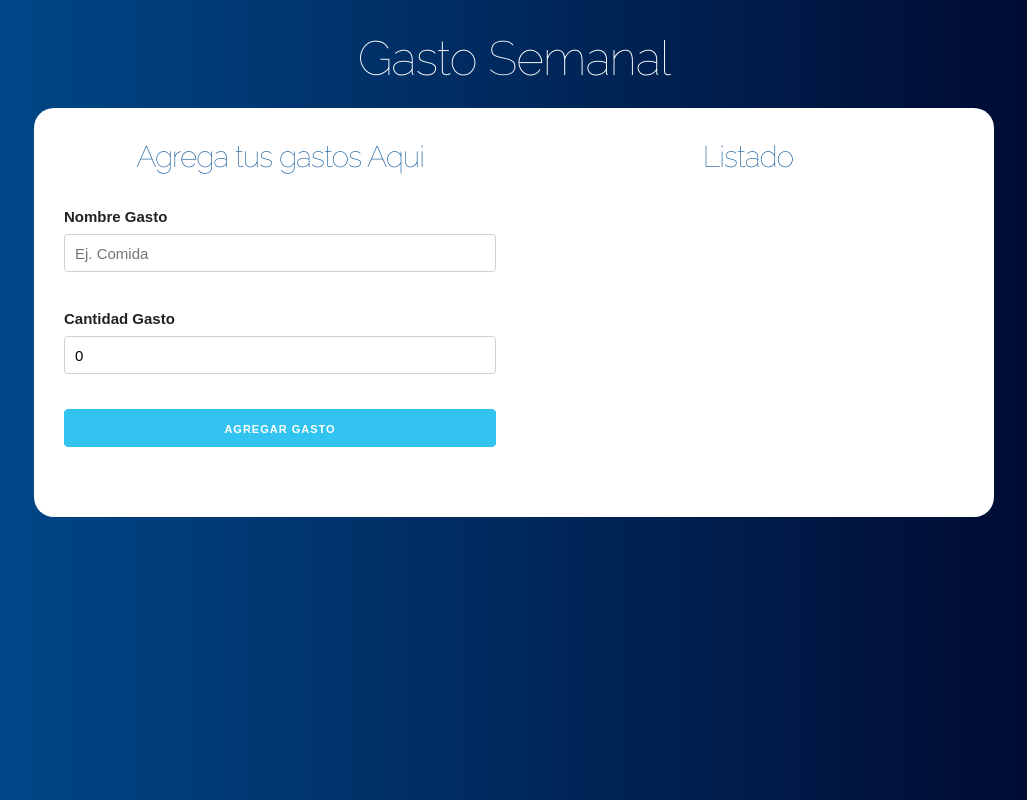
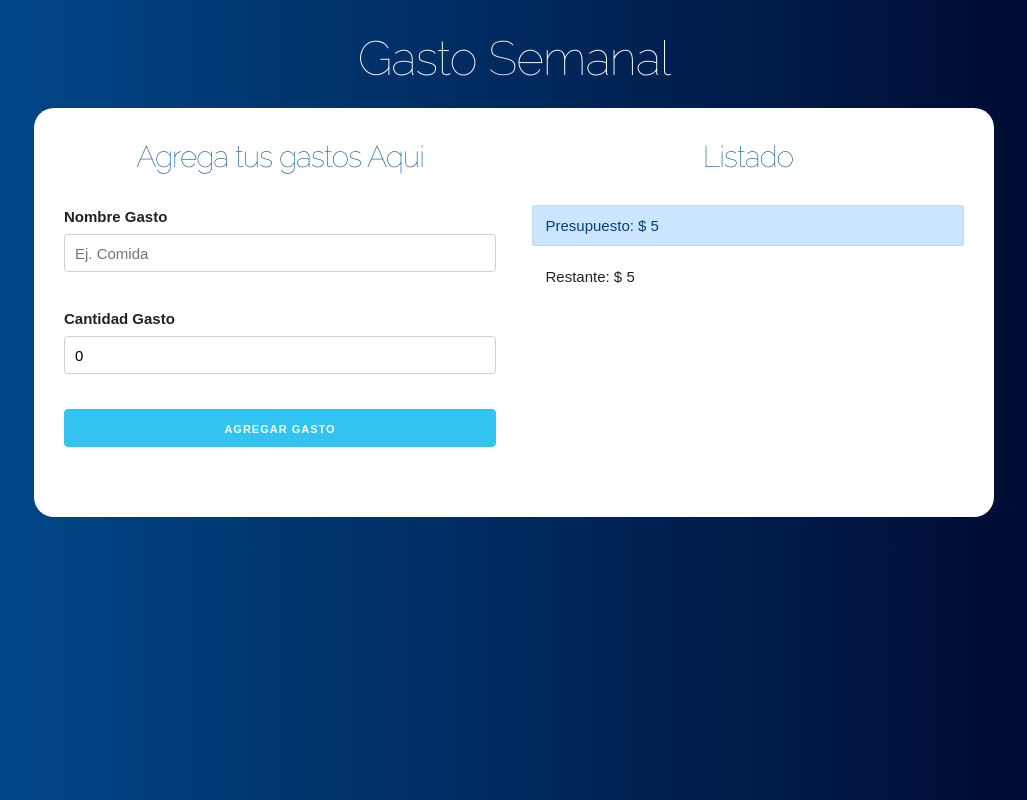
Before and after one commit to alejandrobecerraptor/proyecto-presupuesto-semanal, a React (Create React App) app: page / in a window 1280 px wide. Both pictures are taken after typing "5" into the empty fields and a click on the input "Definir Presupuesto". Shown: the whole page, without its empty margins (126-1153 px from the left). Built offline with nearby package versions, Linux system fonts and the light colour scheme.

Commit message:
creando componente que mostrara el presupuesto y el restante

```diff
--- a/src/App.js
+++ b/src/App.js
@@ -2,6 +2,7 @@
 import Pregunta from './components/Pregunta';
 import Formulario from './components/Formulario';
 import Listado from './components/Listado';
+import ControlPresupuesto from './components/ControlPresupuesto';
 
 
 function App() {
@@ -49,6 +50,10 @@
                   <Listado
                   gastos = {gastos}
                   />
+                  <ControlPresupuesto
+                    presupuesto = {presupuesto}
+                    restante = {restante}
+                  />
                 </div>
             </div>
             )
--- /dev/null
+++ b/src/components/ControlPresupuesto.js
@@ -0,0 +1,16 @@
+import React,{Fragment} from 'react';
+
+const ControlPresupuesto = ({presupuesto,restante}) => {
+    return (
+        <Fragment>
+            <div className="alert alert-primary">
+                Presupuesto: $ {presupuesto}
+            </div>
+            <div className="alert">
+                Restante: $ {restante}
+            </div>
+        </Fragment>
+     );
+}
+
+export default ControlPresupuesto;
```
